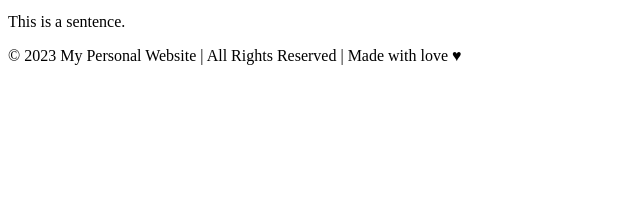
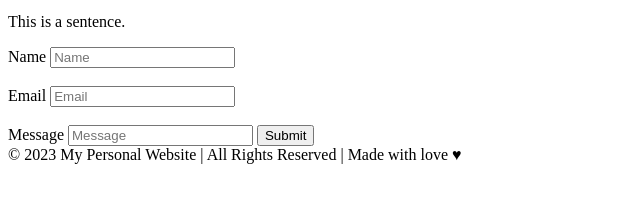
Before and after one commit to MekaSid/MekaSid.github.io, a plain HTML site: page contact.html in a window 1280 px wide. Shown: the part 240-442 px from the top of the page, without its empty margins (0-640 px from the left). Drawn offline with Linux system fonts and the light colour scheme.

Commit message:
feat: add form section

```diff
--- a/contact.html
+++ b/contact.html
@@ -19,6 +19,23 @@
         <h1 class="page-title">Contact</h1>
       <p>Hello World! This is my website.</p>
       <p>This is a sentence.</p>
+
+      <form>
+        <!--This is a comment in HTML. It lets you write text that
+        won't be rendered in the webpage.-->
+        <label for="name">Name</label>
+        <input type="text" id="name" name="name" placeholder="Name" required />
+        <br><br>
+        <!--The "for" attribute references the "name" attribute in <input>.
+        The "name" attribute is necessary once we start tying in JavaScript-->
+        <label for="email">Email</label>
+        <input type="email" id="email" name="email" placeholder="Email" />
+        <br><br>
+        <label for="message">Message</label>
+        <input type="message" id="message" name="message" placeholder="Message" />
+
+        <input type="submit" value="Submit" />
+
     </main>
     <footer class="footer">© 2023 My Personal Website | All Rights Reserved | Made with love ♥</footer>
   </body>
```
